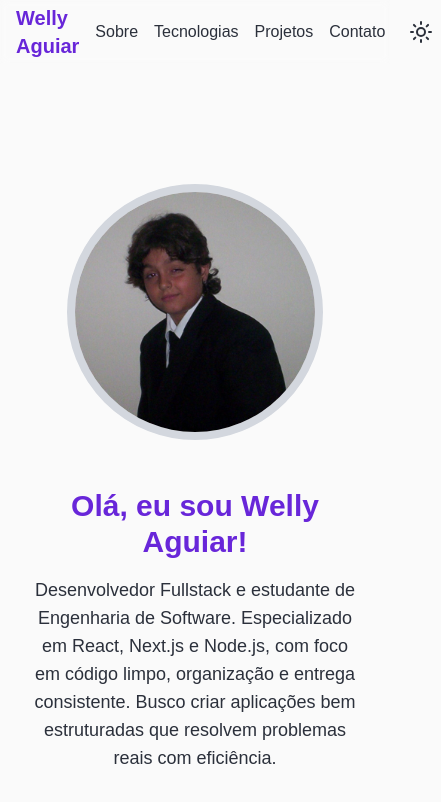
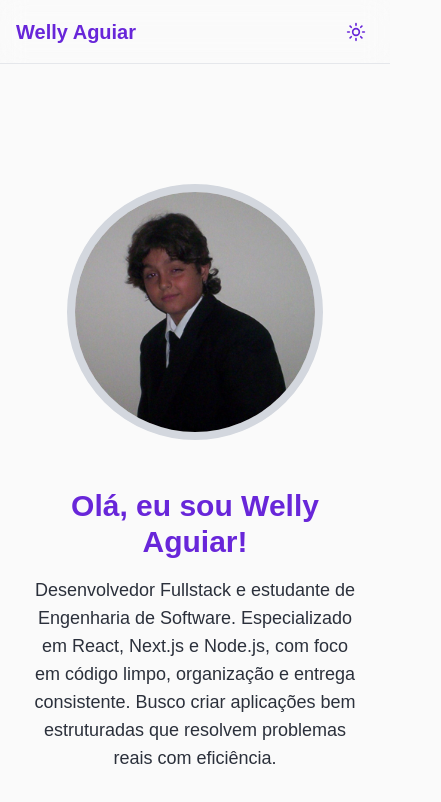
Before and after one commit to WellyAguiar/MyPortfolioNext, a Next.js app: page / in a window 390 px wide. Shown: the top 802 px of the page, 441 px wide, since content can reach past the window. Built offline with nearby package versions, Linux system fonts and the light colour scheme.

Commit message:
fix: header mobile layout and responsiveness

```diff
--- a/src/components/Header/Header.jsx
+++ b/src/components/Header/Header.jsx
@@ -15,13 +15,11 @@ export default function Header() {
 
   if (!mounted) {
     return (
-      <nav className="sticky top-0 z-50 h-[var(--headerheight)] space-x-4 p-4 flex justify-start items-center bg-color-bg/80 backdrop-blur-sm text-color-text">
-        <span className="text-xl text-color-brand font-semibold">Welly Aguiar</span>
-        <span className="opacity-0">Sobre</span>
-        <span className="opacity-0">Tecnologias</span>
-        <span className="opacity-0">Projetos</span>
-        <span className="opacity-0">Contato</span>
-        <div className="w-10 h-10"></div>
+      <nav className="sticky top-0 z-50 h-[var(--headerheight)] px-4 flex justify-between items-center bg-color-bg/80 backdrop-blur-md border-b border-color-border/50 text-color-text">
+        <span className="text-xl text-color-brand font-bold whitespace-nowrap">Welly Aguiar</span>
+        <div className="flex space-x-4">
+          <div className="w-8 h-8 rounded-full bg-color-surface-2 animate-pulse"></div>
+        </div>
       </nav>
     );
   }
@@ -33,36 +31,41 @@ export default function Header() {
   return (
     <nav className="sticky top-0 z-50
     h-[var(--headerheight)]
-    space-x-4
-    p-4 flex
-    justify-start
+    px-4 md:px-8
+    flex
+    justify-between
     items-center
-    hover:cursor-pointer
     text-color-text
     bg-color-bg/80
-    backdrop-blur-sm">
-      <Link href="#about" className="text-xl text-color-brand font-semibold">
+    backdrop-blur-md
+    border-b border-color-border/50
+    transition-all duration-300">
+      <div className="flex items-center">
+        <Link href="#about" className="text-xl text-color-brand font-bold whitespace-nowrap hover:scale-105 transition-transform">
           Welly Aguiar
         </Link>
-      <Link href="#about" className="hover:text-color-brand
-    transition-colors ">Sobre</Link>
-      <Link href="#stack" className="hover:text-color-brand
-    transition-colors ">Tecnologias</Link>
-      <Link href="#projects" className="hover:text-color-brand
-    transition-colors ">Projetos</Link>
-      <Link href="#contact" className="hover:text-color-brand
-    transition-colors ">Contato</Link>
+      </div>
+
+      <div className="flex items-center space-x-4 md:space-x-8">
+        <div className="hidden sm:flex items-center space-x-6">
+          <Link href="#about" className="hover:text-color-brand transition-colors font-medium text-sm md:text-base">Sobre</Link>
+          <Link href="#stack" className="hover:text-color-brand transition-colors font-medium text-sm md:text-base">Tecnologias</Link>
+          <Link href="#projects" className="hover:text-color-brand transition-colors font-medium text-sm md:text-base">Projetos</Link>
+          <Link href="#contact" className="hover:text-color-brand transition-colors font-medium text-sm md:text-base">Contato</Link>
+        </div>
+
         <button
-        className="p-2 rounded-full hover:scale-110 transition-transform focus:outline-none focus:ring-2 focus:ring-color-brand"
+          className="p-2 rounded-xl bg-color-surface-2/50 hover:bg-color-surface-2 transition-all hover:scale-110 focus:outline-none focus:ring-2 focus:ring-color-brand"
           onClick={toggleTheme}
           aria-label="Alternar tema"
         >
           {resolvedTheme === "dark" ? (
-          <Moon className="w-6 h-6 text-color-brand" />
+            <Moon className="w-5 h-5 text-color-brand" />
           ) : (
-          <Sun className="w-6 h-6 hover:text-color-brand" />
+            <Sun className="w-5 h-5 text-color-brand" />
           )}
         </button>
+      </div>
     </nav>
   );
   }
```
Also changed, not shown: 1 other file (tests, documents, lock files or other folders). Lines whose indentation alone changed are shown as unchanged.
